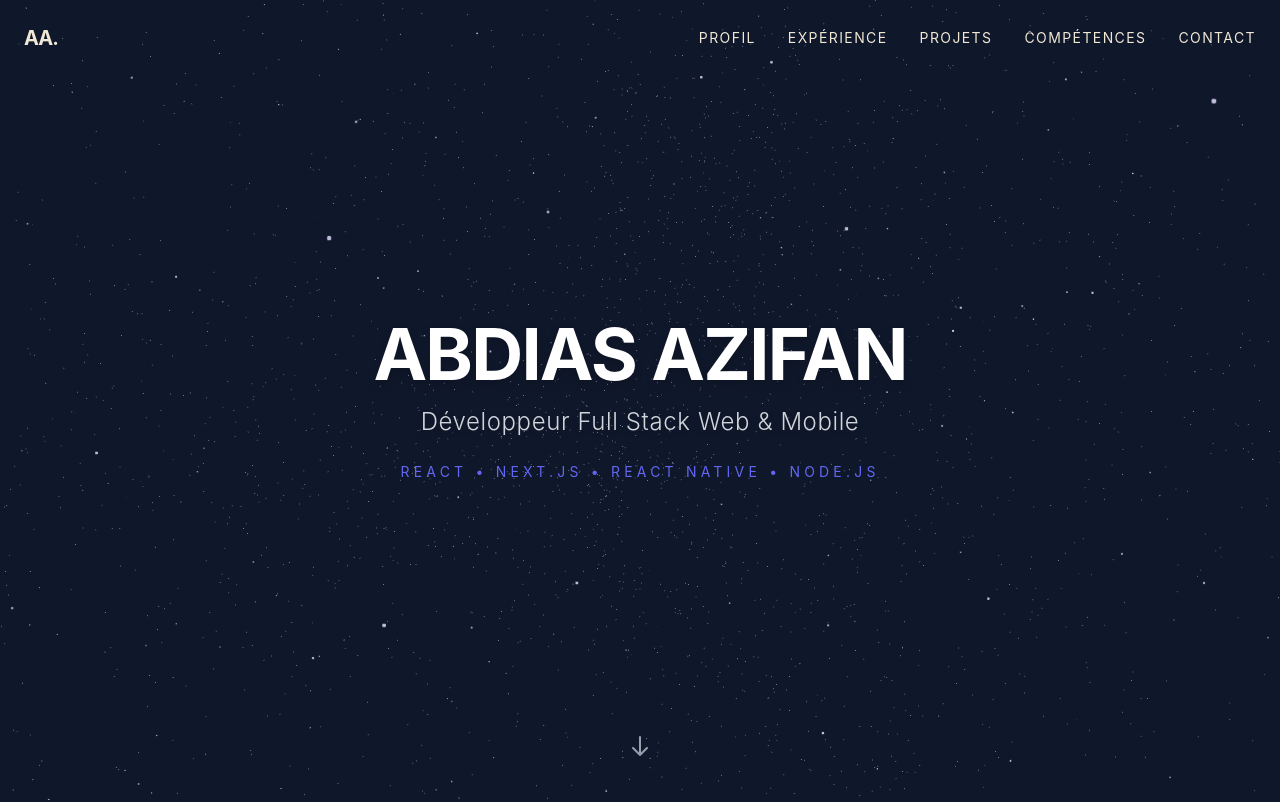
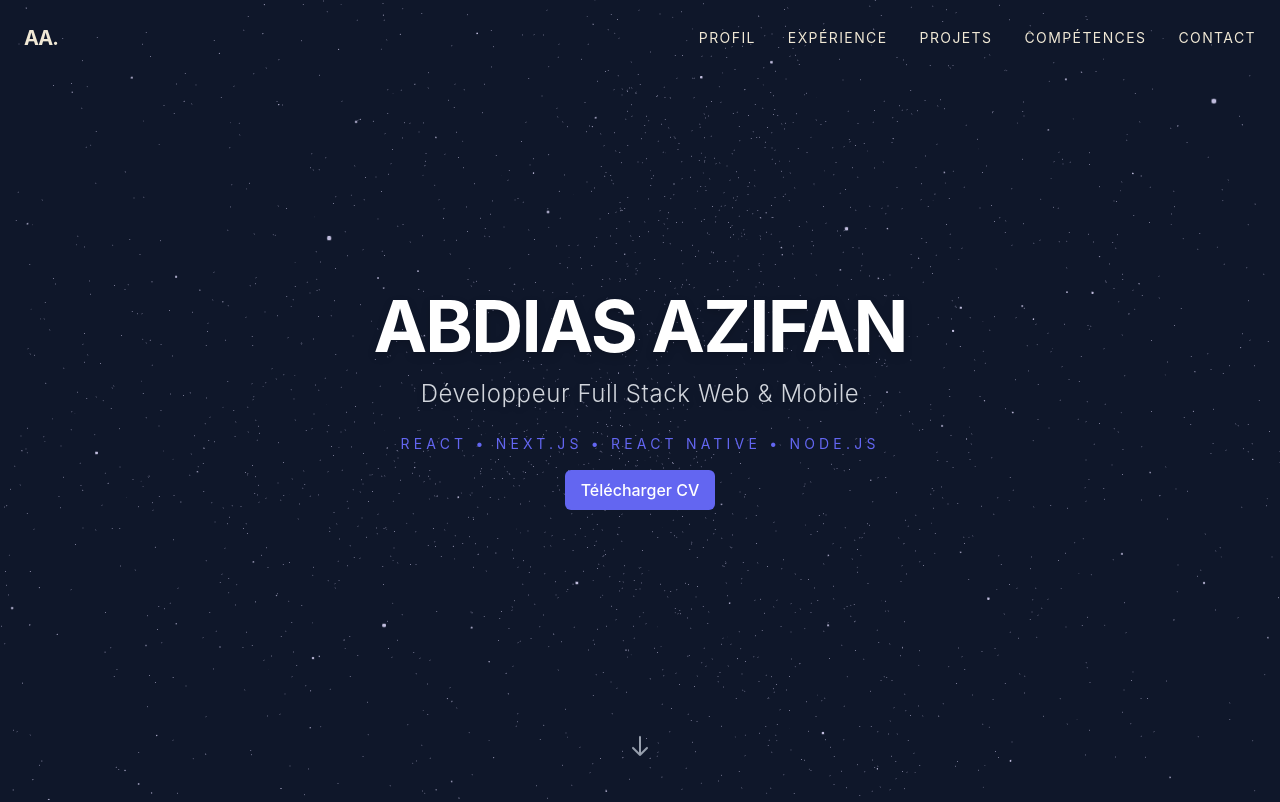
Before and after one commit to annamoli274-creator/abdias_portfolio, a React (Vite) app: page / in a window 1280 px wide. Shown: the top 802 px of the page. Built offline with nearby package versions, Linux system fonts and the light colour scheme.

Commit message:
Update Hero.tsx

```diff
--- a/src/components/Hero.tsx
+++ b/src/components/Hero.tsx
@@ -58,7 +58,7 @@ const Hero = () => {
         <p className="mt-6 text-sm text-primary uppercase tracking-[0.3em]">
           React • Next.js • React Native • Node.js
         </p>
-
+        <a href="/CV_ABDIAS.pdf" download className="mt-4 inline-block bg-primary hover:bg-indigo-600 text-white font-medium py-2 px-4 rounded-md transition-colors">Télécharger CV</a>
         <div className="absolute bottom-10 animate-bounce">
           <svg className="w-6 h-6 text-gray-400" fill="none" strokeLinecap="round" strokeLinejoin="round" strokeWidth="2" viewBox="0 0 24 24" stroke="currentColor">
             <path d="M19 14l-7 7m0 0l-7-7m7 7V3"></path>
```
